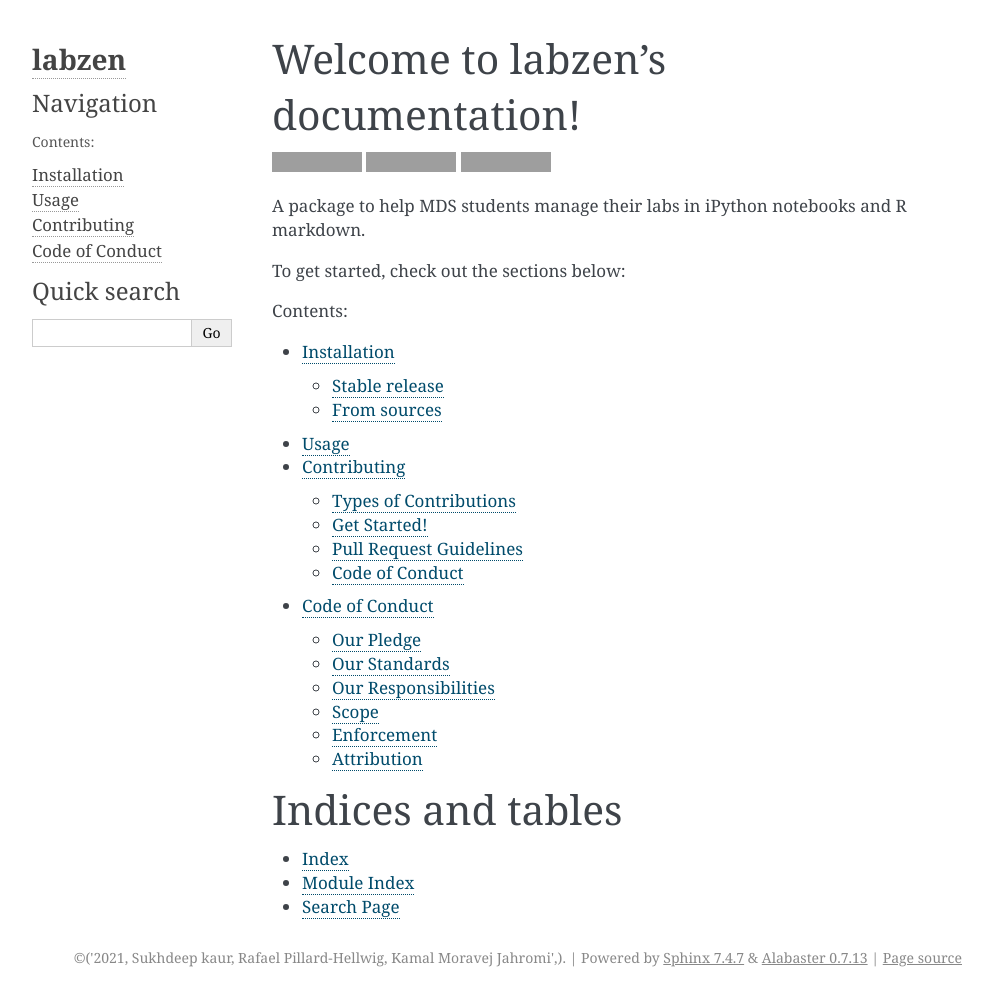
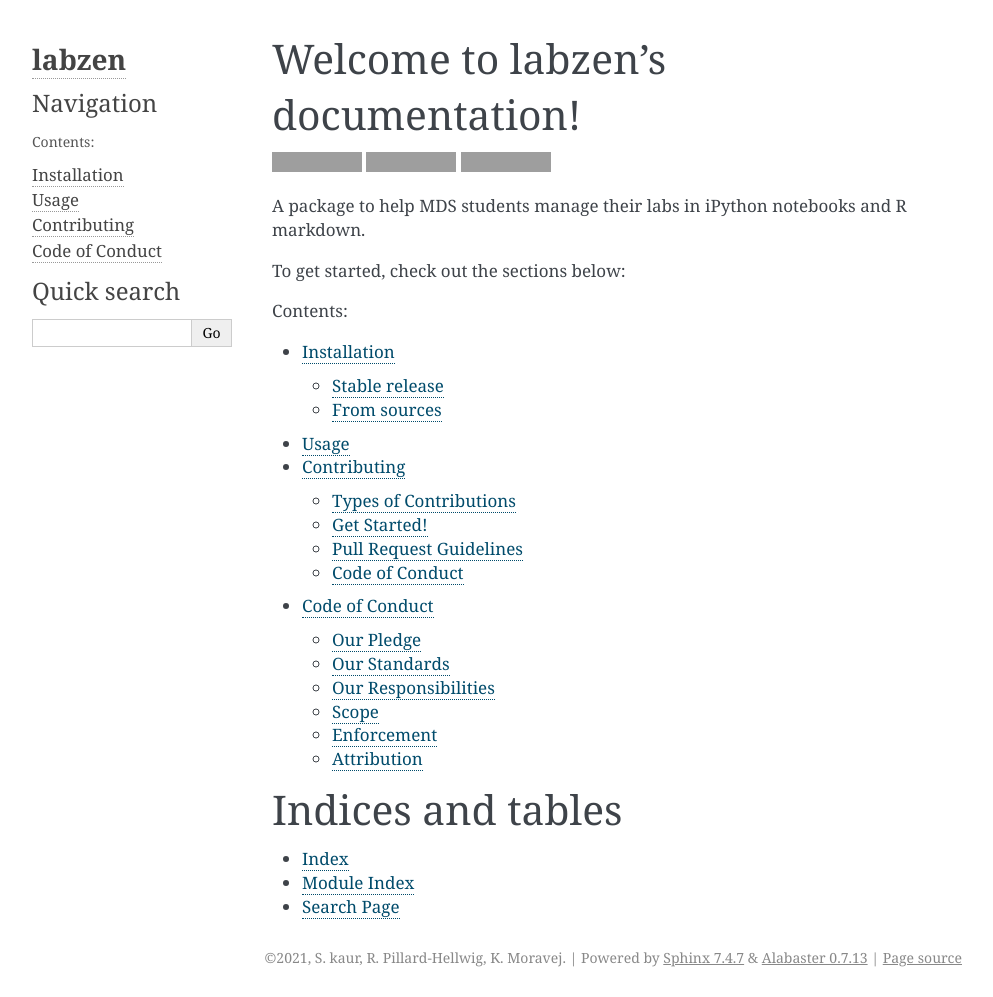
Before and after one commit to sukh2929/labzen, a Sphinx documentation site: the page built from docs/index.rst, in a window 1280 px wide. Shown: the whole page, without its empty margins (148-1141 px from the left). Built offline with Sphinx 7.4.7, drawn with Linux system fonts in a browser that asks for light colours; grey boxes are pictures that could not be loaded.

Commit message:
docs: fix the author names (#48)
* fix(check_lat_version): rename the variable

* docs:change authors to single string

* docs: fix the author names

```diff
--- a/docs/conf.py
+++ b/docs/conf.py
@@ -27,10 +27,9 @@ sys.path.insert(0, os.path.abspath(".."))
 # -- Project information -----------------------------------------------------
 
 project = u"labzen"
-copyright = (
-    u"2021, Sukhdeep kaur, Rafael Pillard-Hellwig, Kamal Moravej Jahromi",
-)
-author = u"Sukhdeep kaur, Rafael Pillard-Hellwig, Kamal Moravej Jahromi"
+copyright = u"2021, S. kaur, R. Pillard-Hellwig, K. Moravej"
+
+author = u"S. kaur, R. Pillard-Hellwig, K. Moravej"
 
 # -- General configuration ---------------------------------------------
 
--- a/pyproject.toml
+++ b/pyproject.toml
@@ -2,7 +2,8 @@
 name = "labzen"
 version = "0.1.10"
 description = "A Python package to help the MDS Students to manage their labs in iPython notebooks"
-authors = ["Sukhdeep kaur"]
+authors = ["Sukhdeep kaur", "Rafael Pilliard-Hellwig", "Kamal Moravej"]
+
 
 [tool.poetry.dependencies]
 python = "^3.8"
```
Also changed, not shown: 1 other file.
